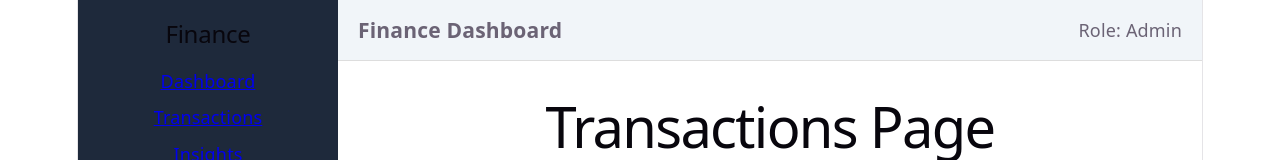
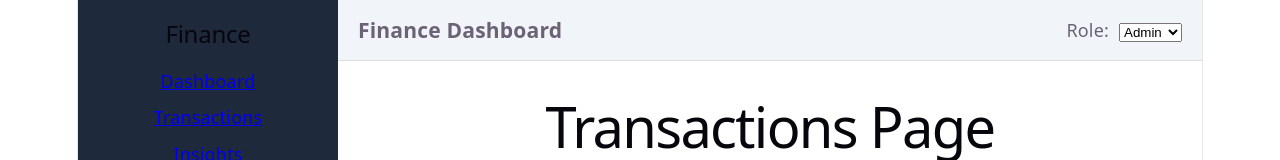
Before and after one commit to Hima001-dev/Finance-dashboard, a React (Vite) app: page /transactions in a window 1280 px wide. Shown: the top 160 px of the page. Built offline with nearby package versions, Linux system fonts and the light colour scheme.

Commit message:
Implemented role based UI for Admin and Viewer access

```diff
--- a/src/App.jsx
+++ b/src/App.jsx
@@ -7,11 +7,13 @@ import Insights from "./pages/Insights";
 function App() {
   return (
     <Layout>
-      <Routes>
-        <Route path="/" element={<Dashboard />} />
-        <Route path="/transactions" element={<Transactions />} />
-        <Route path="/insights" element={<Insights />} />
-      </Routes>
+      {(role) => (
+        <Routes>
+          <Route path="/" element={<Dashboard />} />
+          <Route path="/transactions" element={<Transactions role={role} />} />
+          <Route path="/insights" element={<Insights />} />
+        </Routes>
+      )}
     </Layout>
   );
 }
--- a/src/components/layout/Layout.jsx
+++ b/src/components/layout/Layout.jsx
@@ -1,14 +1,17 @@
+import { useState } from "react";
 import Sidebar from "./Sidebar";
 import Navbar from "./Navbar";
 
 const Layout = ({ children }) => {
+  const [role, setRole] = useState("admin");
+
   return (
     <div style={styles.container}>
       <Sidebar />
       <div style={styles.main}>
-        <Navbar />
+        <Navbar role={role} setRole={setRole} />
         <div style={styles.content}>
-          {children}
+          {children(role)}
         </div>
       </div>
     </div>
--- a/src/components/layout/Navbar.jsx
+++ b/src/components/layout/Navbar.jsx
@@ -1,9 +1,17 @@
-const Navbar = () => {
+const Navbar = ({ role, setRole }) => {
   return (
     <div style={styles.navbar}>
       <h3>Finance Dashboard</h3>
+
       <div>
-        <span>Role: Admin</span>
+        <span style={{ marginRight: "10px" }}>Role:</span>
+        <select
+          value={role}
+          onChange={(e) => setRole(e.target.value)}
+        >
+          <option value="admin">Admin</option>
+          <option value="viewer">Viewer</option>
+        </select>
       </div>
     </div>
   );
--- a/src/components/transactions/TransactionsTable.jsx
+++ b/src/components/transactions/TransactionsTable.jsx
@@ -1,7 +1,7 @@
 import { useState } from "react";
 import transactionsData from "../../data/mockData";
 
-const TransactionsTable = () => {
+const TransactionsTable = ({role}) => {
   const [transactions, setTransactions] = useState(transactionsData);
   const [searchText, setSearchText] = useState("");
   const [filterType, setFilterType] = useState("all");
@@ -135,7 +135,8 @@ const TransactionsTable = () => {
         <option value="income">Income</option>
       </select>
 
-      {editingId ? (
+      {role === "admin" && (
+        editingId ? (
           <button onClick={handleUpdate} style={styles.button}>
             Update Transaction
           </button>
@@ -143,6 +144,7 @@ const TransactionsTable = () => {
           <button onClick={handleAddTransaction} style={styles.button}>
             Add Transaction
           </button>
+        )
       )}
 
       <table style={styles.table}>
@@ -166,10 +168,14 @@ const TransactionsTable = () => {
               <td>{transaction.category}</td>
               <td>{transaction.type}</td>
               <td>
+                {role === "admin" && (
+                  <>
                     <button onClick={() => handleEdit(transaction)}>Edit</button>
                     <button onClick={() => handleDelete(transaction.id)}>
                       Delete
                     </button>
+                  </>
+                )}
               </td>
             </tr>
           ))}
--- a/src/pages/Transactions.jsx
+++ b/src/pages/Transactions.jsx
@@ -1,10 +1,10 @@
 import TransactionsTable from "../components/transactions/TransactionsTable";
 
-const Transactions = () => {
+const Transactions = ({ role }) => {
   return (
     <div>
       <h1>Transactions Page</h1>
-      <TransactionsTable />
+      <TransactionsTable role={role} />
     </div>
   );
 };
```
Lines whose indentation alone changed are shown as unchanged.
